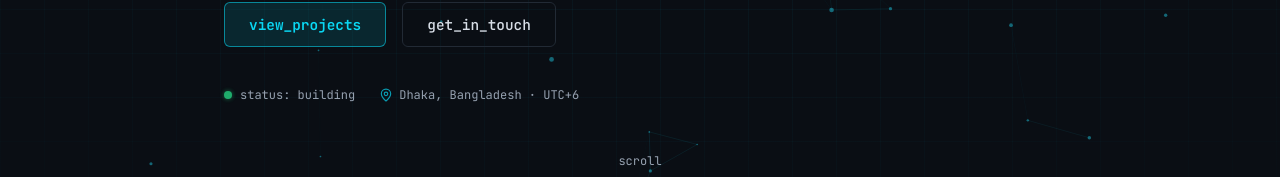
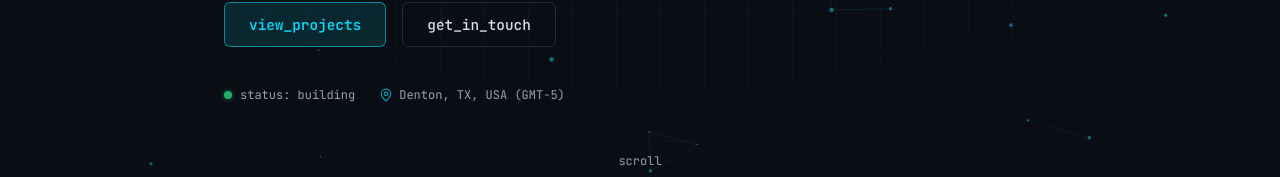
Before and after one commit to codename-SilverMask/portfolio_react, a React (Vite) app: page / in a window 1280 px wide. Shown: the part 563-740 px from the top of the page. Built offline with nearby package versions, Linux system fonts and the light colour scheme.

Commit message:
TimeZone Update

```diff
--- a/src/components/HeroSection.jsx
+++ b/src/components/HeroSection.jsx
@@ -2,11 +2,7 @@ import { useEffect, useState } from "react";
 import { ArrowDown, MapPin } from "lucide-react";
 import { prefersReducedMotion } from "@/lib/utils";
 
-const ROLES = [
-  "Full-Stack Developer",
-  "AI / ML Engineer",
-  "Keyboard Builder",
-];
+const ROLES = ["Full-Stack Developer", "AI / ML Engineer", "Keyboard Builder"];
 
 // Types, holds, deletes, and cycles through ROLES.
 // Reduced-motion users get a static combined label instead.
@@ -34,10 +30,10 @@ const useTypedRole = () => {
           setText(
             deleting
               ? role.slice(0, text.length - 1)
-              : role.slice(0, text.length + 1)
+              : role.slice(0, text.length + 1),
           );
         },
-        deleting ? 35 : 70
+        deleting ? 35 : 70,
       );
     }
     return () => clearTimeout(timeout);
@@ -112,7 +108,7 @@ export const HeroSection = () => {
             </span>
             <span className="inline-flex items-center gap-1.5">
               <MapPin className="h-3.5 w-3.5 text-primary/70" />
-              Dhaka, Bangladesh · UTC+6
+              Denton, TX, USA (GMT-5)
             </span>
           </div>
         </div>
```
